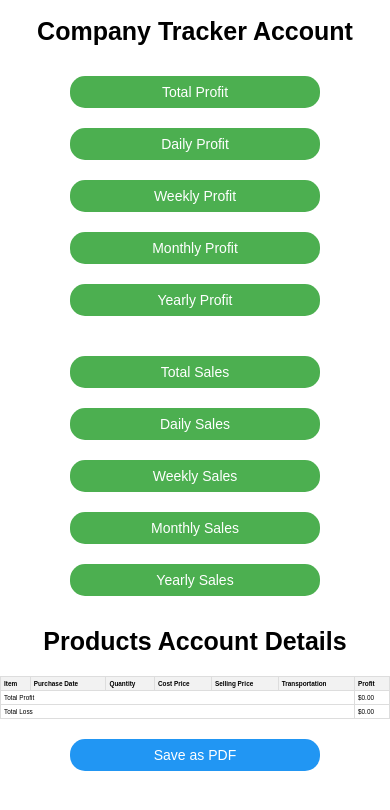
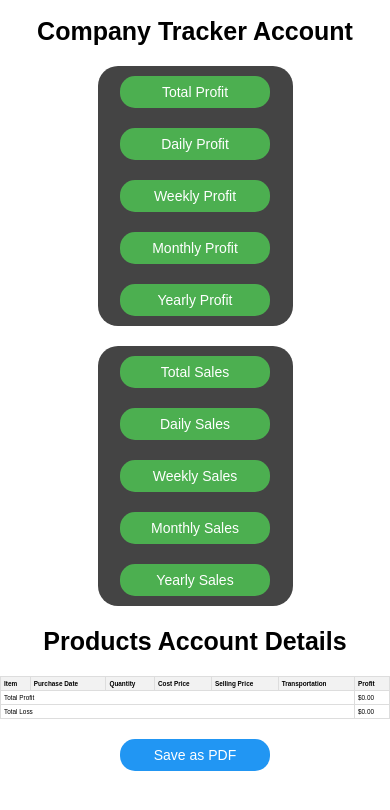
Before and after one commit to Nisha-20003/Company_tracker, a plain HTML site: page files details.html in a window 390 px wide. Drawn offline with Linux system fonts and the light colour scheme.

Commit message:
Update files details.html

```diff
--- a/files details.html
+++ b/files details.html
@@ -3,7 +3,6 @@
 <head>
     <meta charset="UTF-8">
     <title>Company Account</title>
-   <meta name="viewport" content="width=device-width, initial-scale=1.0">
     <style>
         body {
             font-family: Arial, sans-serif;
@@ -44,10 +43,11 @@
             background-color: #4CAF50;
             color: white;
             border: none;
-            transition: background-color 0.3s ease;
+            transition: background-color 1s ease;
         }
         .profit-button:hover, .sales-button:hover {
-            background-color: #45a049;
+            background-color: black;
+            color: white;
         }
         #savePdfButton {
             display: block;
@@ -59,10 +59,11 @@
             background-color: #2196F3;
             color: white;
             border: none;
-            transition: background-color 0.3s ease;
+            transition: background-color 1s ease;
         }
         #savePdfButton:hover {
-            background-color: #0b7dda;
+            background-color: black;
+            color: white;
         }
         @media only screen and (max-width: 600px) {
             table {
@@ -106,11 +107,20 @@
             h1, h2 {
                 font-size: 25px;
             }
+            .button-container{
+                background-color: #444;
+                width: 50%;
+                border-radius: 20px;
+                margin-left: auto;
+                margin-right: auto;
+                display: block;
+
+            }
             p {
                 font-size: 10px;
             }
             button {
-                width: 250px;
+                width: 150px;
             }
         }
         @media only screen and (min-width: 768px) and (max-width: 1024px) {
@@ -352,10 +362,10 @@
                 margin: 0.5,
                 filename: 'company_account.pdf',
                 image: { type: 'jpeg', quality: 0.98 },
-                html2canvas: { scale: 2 },
+                html2canvas: { scale: 3 },
                 jsPDF: { unit: 'in', format: 'letter', orientation: 'portrait' },
                 html2pdf: {
-                    html2canvas: { scale: 2 },
+                    html2canvas: { scale: 3 },
                     jsPDF: { unit: 'in', format: 'letter', orientation: 'portrait' },
                     margin: 0.5,
                     filename: 'company_account.pdf',
```
